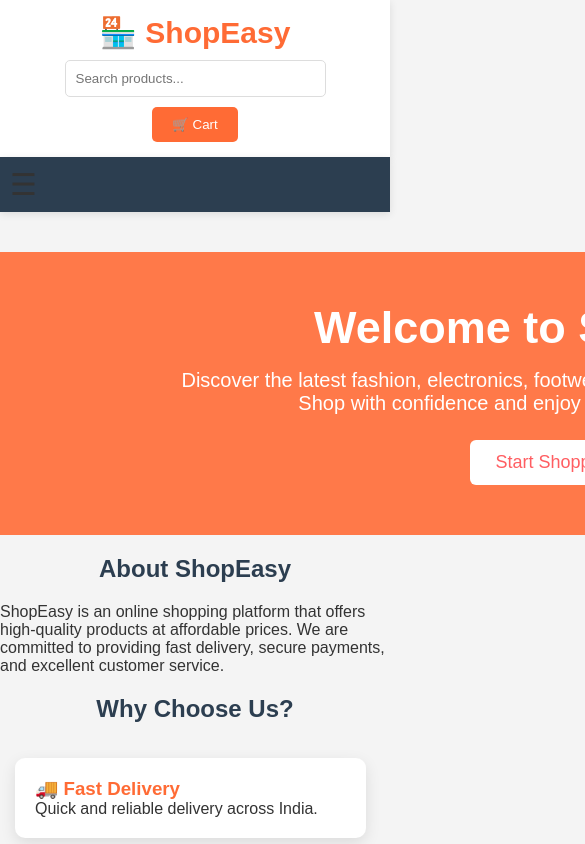
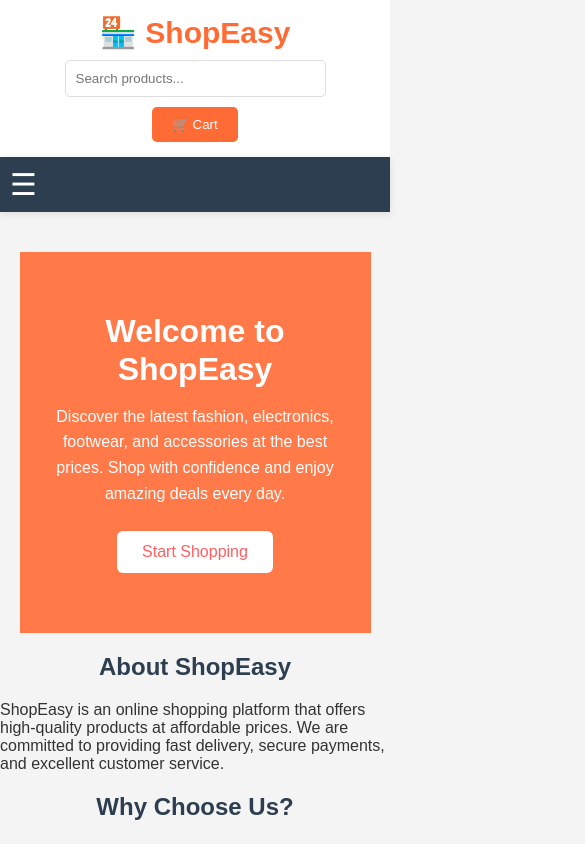
Before and after one commit to BasantiMeghwal/E-commerce-Website, a website: page template/index.html in a window 390 px wide. Shown: the top 844 px of the page, 585 px wide, since content can reach past the window. Drawn offline with Linux system fonts and the light colour scheme; files that its build step writes are made by us from their sources; files whose address does not match are found by name.

Commit message:
Fixed mobile hero and navbar icon

```diff
--- a/css/style.css
+++ b/css/style.css
@@ -221,6 +221,7 @@ footer {
     display:none;
     font-size:30px;
     cursor:pointer;
+    color:white;
 }
 
 
@@ -256,17 +257,42 @@ footer {
     .navbar ul.active{
         display:flex;
     }
-    .navbar ul {
-        flex-direction: row;
-        justify-content: center;
-        flex-wrap: wrap;
-        gap: 15px;
-    }
+    .navbar ul{
+    display:none;
+    flex-direction:column;
+    width:100%;
+    text-align:center;
+}
+
+.navbar ul.active{
+    display:flex;
+}
 
     .navbar {
         padding: 10px;
     }
+        .first_section{
+    width:90%;
+        padding:60px 20px;
+        text-align:center;
+        min-height:auto;
+    }
 
+    .first_section h1{
+        font-size:32px;
+        line-height:1.2;
+    }
+
+    .first_section p{
+        width:100%;
+        font-size:16px;
+        line-height:1.6;
+    }
+
+    .first_section button{
+        padding:12px 25px;
+        font-size:16px;
+    }
     .hero {
         min-height: 60vh;
         padding: 20px;
```
